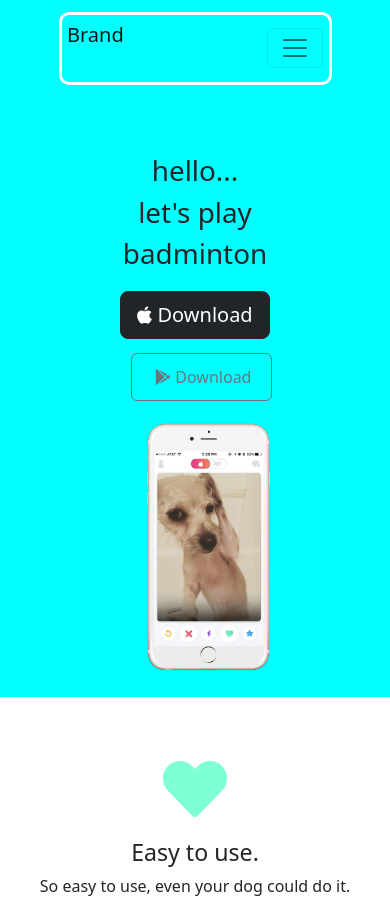
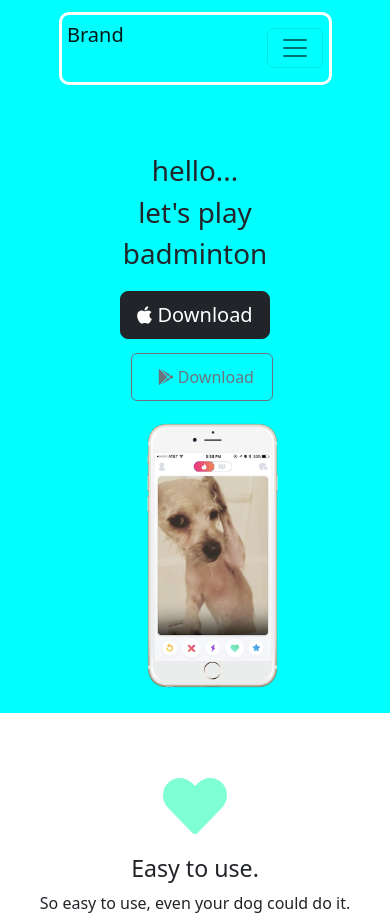
Before and after one commit to NALLAMDEEPAK/tindog-clone, a plain HTML site: page index.html in a window 390 px wide. Shown: the top 918 px of the page. Drawn offline with nearby package versions, Linux system fonts and the light colour scheme.

Commit message:
Update styles.css

```diff
--- a/styles.css
+++ b/styles.css
@@ -113,7 +113,7 @@ img.hi{
     }
     .im{
         text-align:center;
-        padding:0% 5% 5% 0%;
+        padding:0% 2% 5% 0%;
         position:static;
         width:50%;
         transform:rotate(0);
@@ -125,9 +125,9 @@ img.hi{
         margin: 3% 0%;
     }
     .bp{
-        padding: 11px 20px 11px 23px;
+        padding: 11px 18px 11px 26px;
     }
     .vbn{
-        margin-bottom: 7px;
+        margin-bottom: 10px;
     }
 }
```
